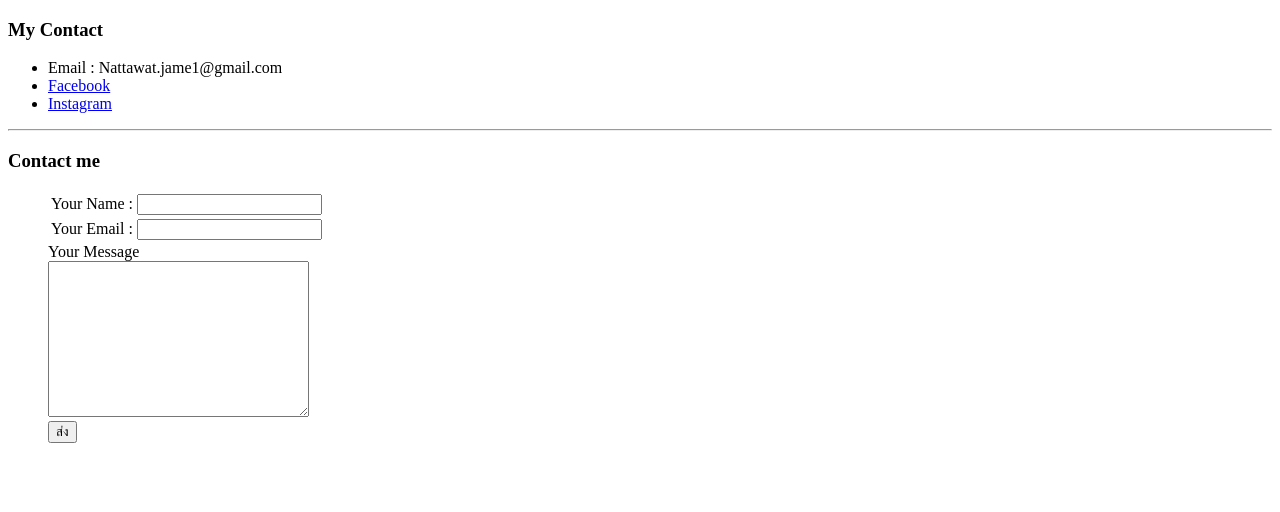
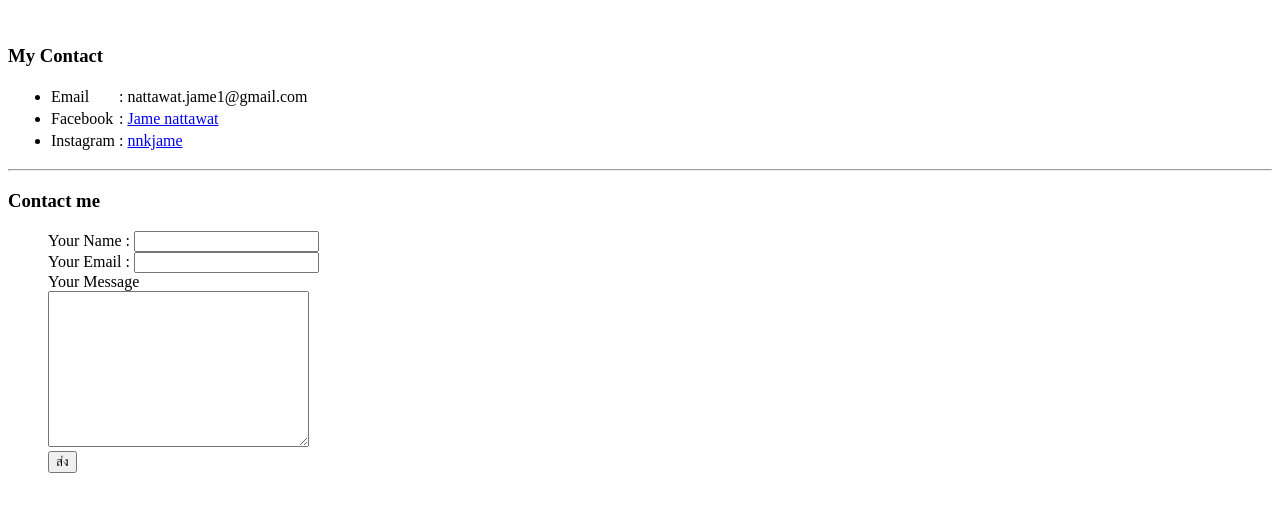
Before and after one commit to Bmitang/CV, a plain HTML site: page contact-me.html in a window 1280 px wide. Drawn offline with Linux system fonts and the light colour scheme.

Commit message:
Update contact-me.html

```diff
--- a/contact-me.html
+++ b/contact-me.html
@@ -4,42 +4,43 @@
     <meta charset="UTF-8" />
     <meta http-equiv="X-UA-Compatible" content="IE=edge" />
     <meta name="viewport" content="width=device-width, initial-scale=1.0" />
-    <title>Document</title>
+    <title>connact-me</title>
+    <link rel="stylesheet" href="style.css">
   </head>
   <body>
+    <div class="asw">
+    <br>
     <h3>My Contact</h3>
     <ul>
-      <p>
-        <li>Email : Nattawat.jame1@gmail.com</li>
-        <li>
-          <a href="https://www.facebook.com/jameNKA1/" target="_blank"
-            >Facebook</a
-          >
-        </li>
-        <li>
-          <a href="https://www.instagram.com/nkkjame/" target="_blank">Instagram</a>
-        </li>
-      </p>
+      <table >
+        <tr>
+          <td><li><Email/li>Email</td>
+          <td>: nattawat.jame1@gmail.com</td>
+        </tr>
+        <tr>
+          <td><li>Facebook</li></td>
+          <td>: <a href="https://www.facebook.com/jameNKA1/" target="_blank">Jame nattawat</a></td>
+        </tr>
+        <tr>
+          <td><li>Instagram</li></td>
+          <td>: <a href="https://www.instagram.com/nkkjame/" target="_blank">nnkjame</a></td>
+        </tr>
+      </table>
     </ul>
     <hr />
     <h3>Contact me</h3>
     <ul>
     <form action="mailto:nattawat.jame1@gmail.com" method="post" enctype="text/plain">
-      <table>
-        <tr>
-          <td><label for="">Your Name :</label></td>
-          <td><input type="text" name="Name" id="" /><br /></td>
-        </tr>
-        <tr>
-          <td><label for="">Your Email :</label></td>
-          <td><input type="email" name="Email" id="" /><br /></td>
-        </tr>
-      </table>
-      <label for="">Your Message</label></td><br>
-      <textarea name="Message" id="" cols="30" rows="10"></textarea><br />
-      <input type="submit" value="ส่ง" />
+          <label for="">Your Name :</label>
+          <input type="text" name="Name" id="" /><br />
+          <td></td><label for="">Your Email :</label>
+          <input type="email" name="Email" id="" /><br />
+          <label for="">Your Message</label><br>
+          <textarea name="Message" id="" cols="30" rows="10"></textarea><br />
+          <input type="submit" value="ส่ง" class="button"/>
 
     </ul>
     </form>
+  </div>
   </body>
 </html>
```
